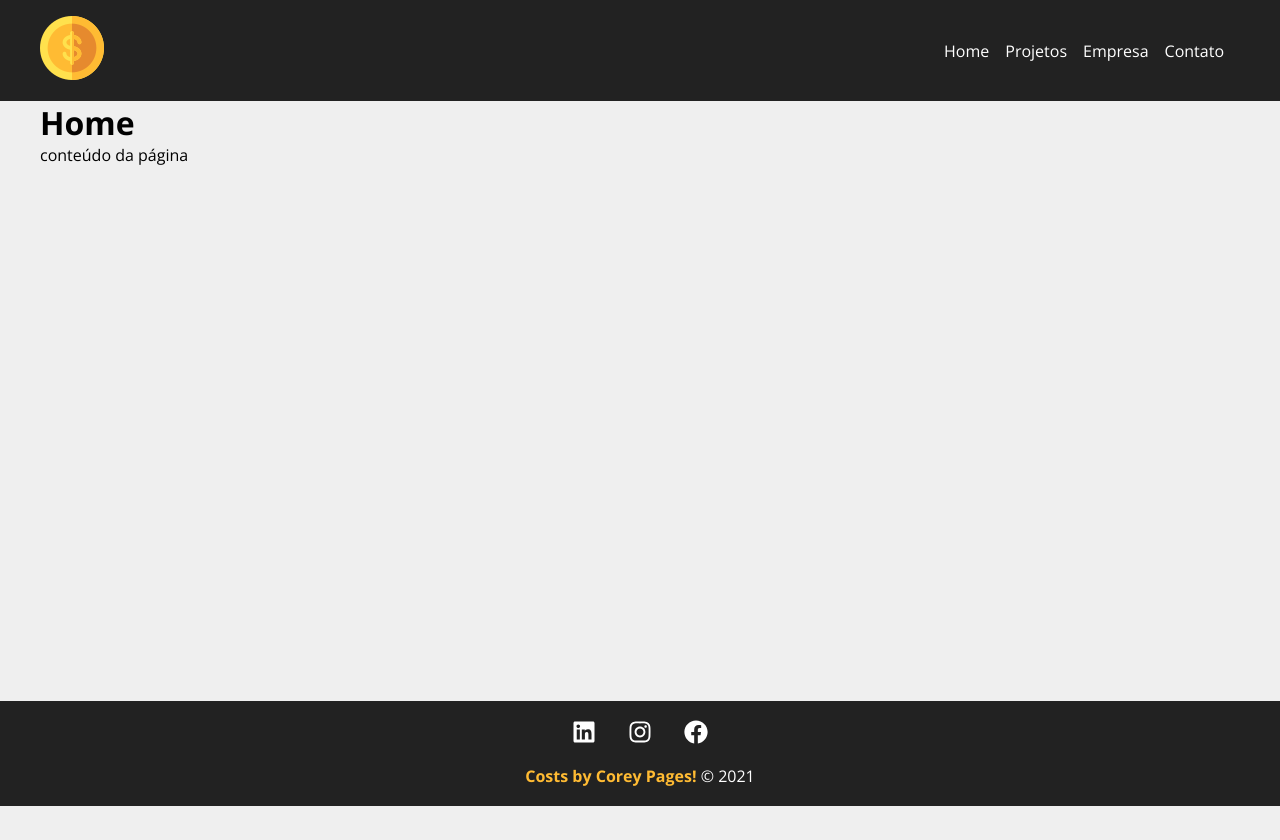
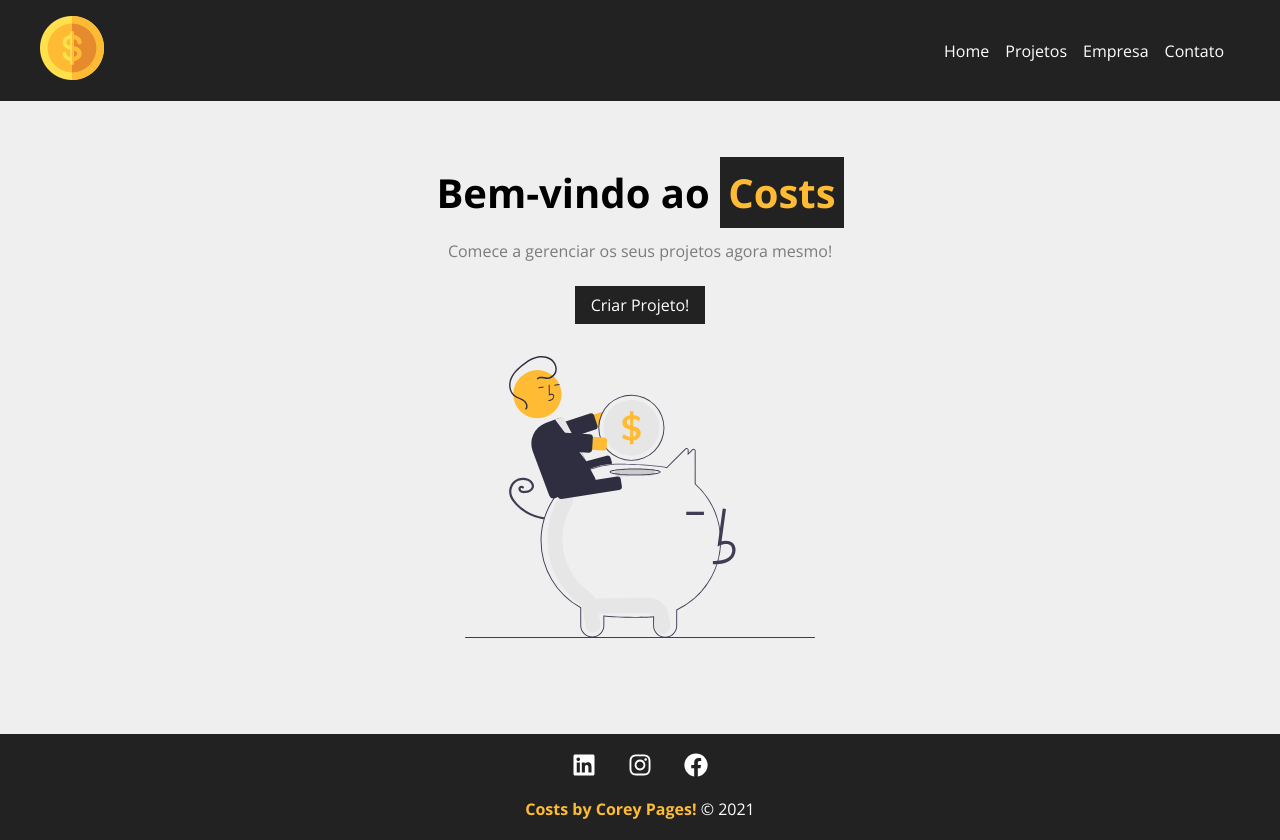
Before and after one commit to CoreyDevl/curso_react, a React (Create React App) app: page / in a window 1280 px wide. Before the commit the page ends 806 px from the top, so only its background shows below. Built offline with nearby package versions, Linux system fonts and the light colour scheme.

Commit message:
pagina Home Concluida em aula

```diff
--- /dev/null
+++ b/src/components/layout/Home.module.css
@@ -0,0 +1,29 @@
+.homeContainer{
+    width: 100%;
+    display: flex;
+    flex-direction: column;
+    align-items: center; /* ajustes na vertical */
+    justify-content: center; /* ajustes na horizontal */
+    padding: 4em;
+}
+
+.homeContainer h1{
+    font-size: 2.5em;
+    margin-bottom: .5em
+}
+
+.homeContainer h1 span{
+    color: #ffbb33;
+    padding: 0.2em;
+    background-color: #222;
+}
+
+.homeContainer p {
+    margin-bottom: 1.5em;
+    color: #7b7b7b;
+}
+
+.homeContainer img{
+    width: 350px;
+    margin: 2em;
+}
--- /dev/null
+++ b/src/components/layout/LinkButton.js
@@ -0,0 +1,12 @@
+import {Link} from 'react-router-dom'
+import styles from './LinkButton.module.css'
+
+function LinkButton({to, text}){
+    return (
+        <Link className={styles.btn} to={to}>
+            {text}
+        </Link>
+    )
+}
+
+export default LinkButton
--- /dev/null
+++ b/src/components/layout/LinkButton.module.css
@@ -0,0 +1,11 @@
+.btn{
+    background-color: #222;
+    color: #fff;
+    padding: 0.5em 1em;
+    text-decoration: none;
+    transition: 0.5s;
+}
+
+.btn:hover{
+    color: #ffbb33;
+}
--- a/src/pages/Home.js
+++ b/src/pages/Home.js
@@ -1,9 +1,15 @@
+import style from '../components/layout/Home.module.css'
+import savings from '../../src/img/savings.svg'
+import LinkButton from '../components/layout/LinkButton'
+
 function Home(){
 return(
-<div>
-    <h1>Home</h1>
-    <p>conteúdo da página</p>
-</div>
+<section className={style.homeContainer}>
+    <h1>Bem-vindo ao <span>Costs</span></h1>
+    <p>Comece a gerenciar os seus projetos agora mesmo!</p>
+    <LinkButton to="/newproject" text="Criar Projeto!"/>
+     <img src={savings} alt="costs" />
+</section>
 )
 }
 
```
